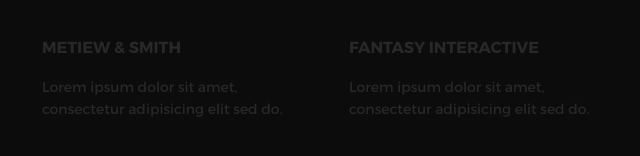
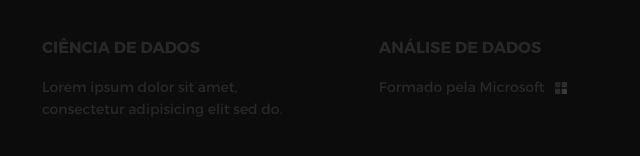
Before and after one commit to joaovitoraj/joaovitoraj.github.io, a plain HTML site: page index.html in a window 1280 px wide. Shown: the part 568-724 px from the top of the page, 166-806 px from the left. Drawn offline with nearby package versions, Linux system fonts and the light colour scheme.

Commit message:
features index

```diff
--- a/assets/css/main.css
+++ b/assets/css/main.css
@@ -1521,3 +1521,15 @@ body {
     -webkit-transition-delay: .16s;
     transition-delay: .16s;
 }
+
+
+
+.icon img {
+    filter: grayscale(100%) brightness(30%);
+    transition: filter 0.3s ease;
+    margin-left: 5px; /* Espaçamento opcional entre texto e ícone */
+}
+
+.icon:hover img {
+    filter: grayscale(0%) brightness(100%);
+}
--- a/index.html
+++ b/index.html
@@ -65,12 +65,18 @@
               </div>
               <div class="intro--options">
                 <a href="#0">
-                  <h3>Metiew &amp; Smith</h3>
+                  <h3>Ciência de Dados</h3>
                   <p>Lorem ipsum dolor sit amet, consectetur adipisicing elit sed do.</p>
                 </a>
-                <a href="#0">
-                  <h3>Fantasy interactive</h3>
-                  <p>Lorem ipsum dolor sit amet, consectetur adipisicing elit sed do.</p>
+                <a  class="icon" href="#0">
+                  <h3>Análise de Dados</h3>
+                  <p>
+                    Formado pela Microsoft
+
+                    <img src="assets/img/Microsoft-icon.png" alt="Microsoft Icon" style="width:16px; height:16px; vertical-align:middle;">
+
+                  </p>
+
                 </a>
                 <a href="#0">
                   <h3>Paul &amp; shark</h3>
```
Also changed, not shown: assets/img/Microsoft-icon.png (added).
